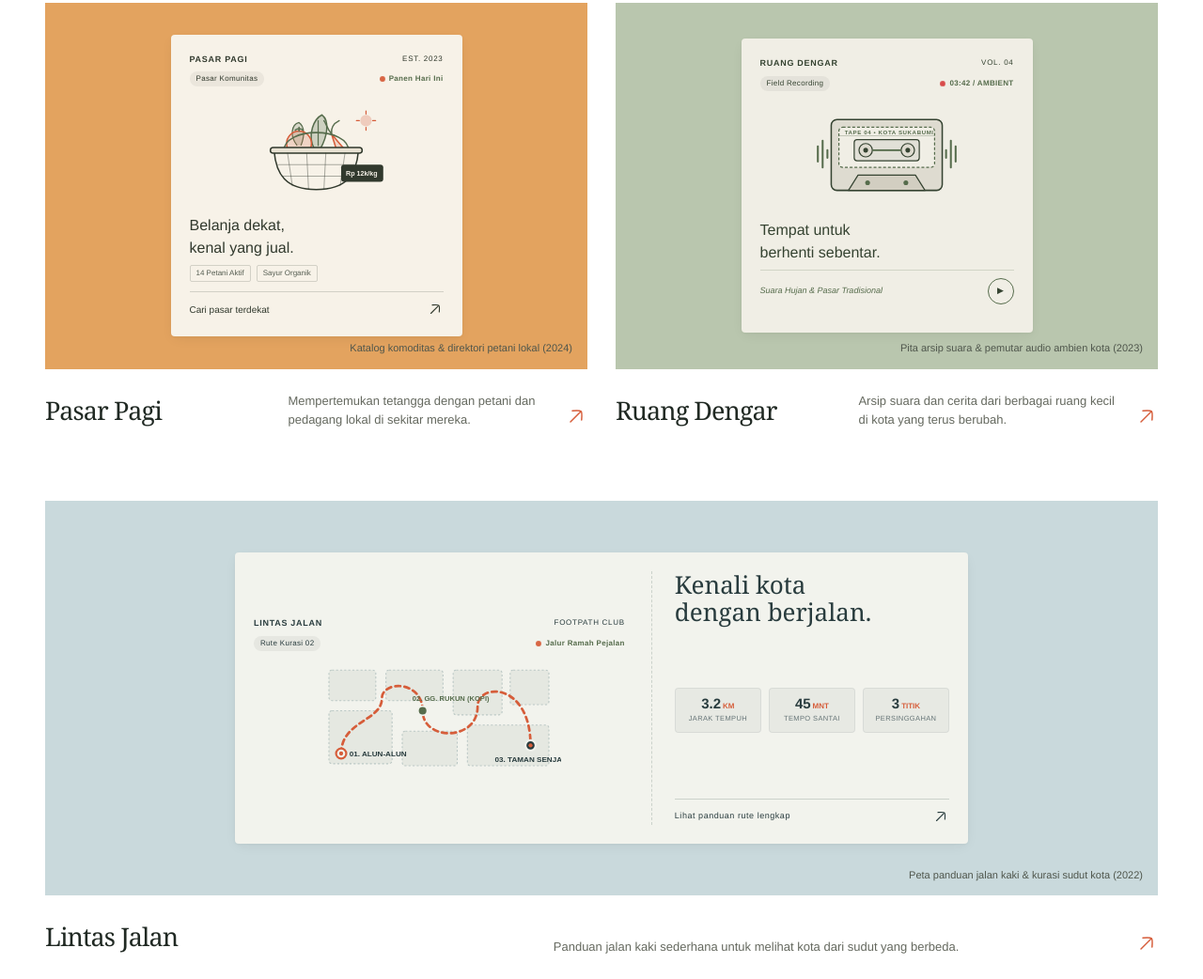
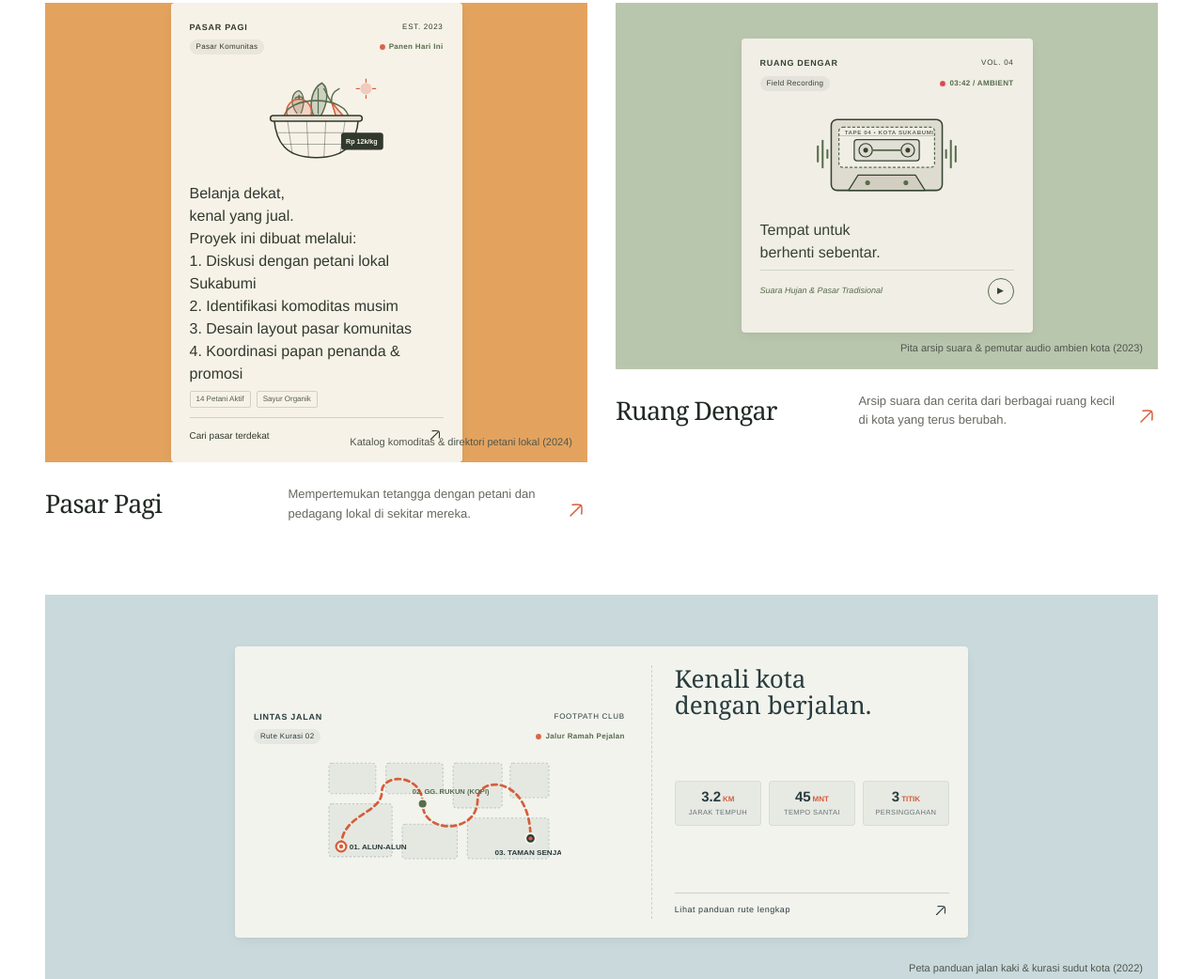
Before and after one commit to ariza-study/WEB-Develop, a plain HTML site: page index.html in a window 1280 px wide. Shown: the part 1774-2816 px from the top of the page at 94% size. Drawn offline with nearby package versions, Linux system fonts and the light colour scheme.

Commit message:
feat: add process description to Pasar Pagi project 📝

```diff
--- a/index.html
+++ b/index.html
@@ -132,6 +132,7 @@
 
                 <div class="card-component-body">
                   <p>Belanja dekat,<br>kenal yang jual.</p>
+                  <p class="process-note">Proyek ini dibuat melalui: <br>1. Diskusi dengan petani lokal Sukabumi <br>2. Identifikasi komoditas musim <br>3. Desain layout pasar komunitas <br>4. Koordinasi papan penanda & promosi</p>
                   <div class="market-meta-row">
                     <span class="meta-tag">14 Petani Aktif</span>
                     <span class="meta-tag">Sayur Organik</span>
```
